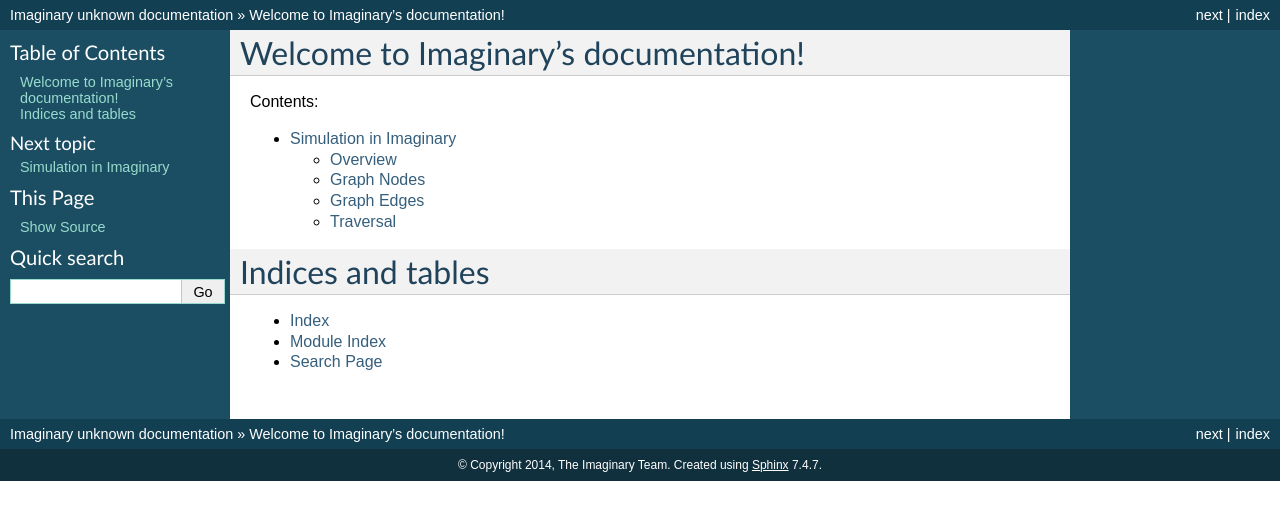
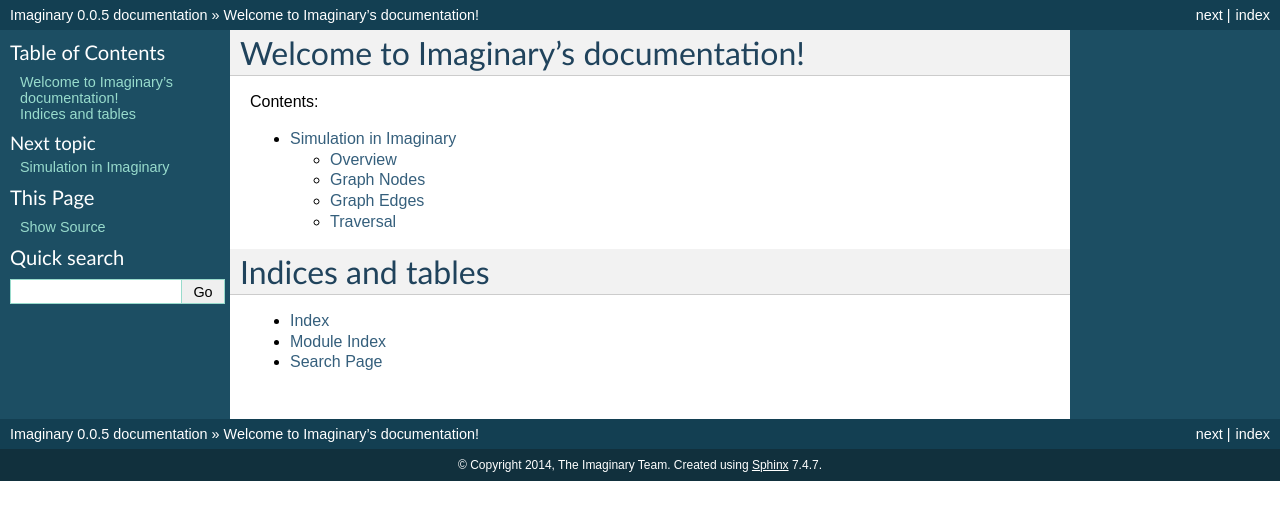
Before and after one commit to twisted/imaginary, a Sphinx documentation site: the page built from doc/index.rst, in a window 1280 px wide. Shown: the top 520 px of the page. Built offline with Sphinx 7.4.7, drawn with Linux system fonts in a browser that asks for light colours.

Commit message:
avoid importing imaginary to generate the docs

```diff
--- a/doc/conf.py
+++ b/doc/conf.py
@@ -48,7 +48,7 @@ copyright = u'2014, The Imaginary Team'
 # built documents.
 #
 # The short X.Y version.
-from imaginary import __version__ as version
+version = "0.0.5"
 # The full version, including alpha/beta/rc tags.
 release = version
 
```
Also changed, not shown: .requirements-readthedocs.txt (deleted).
